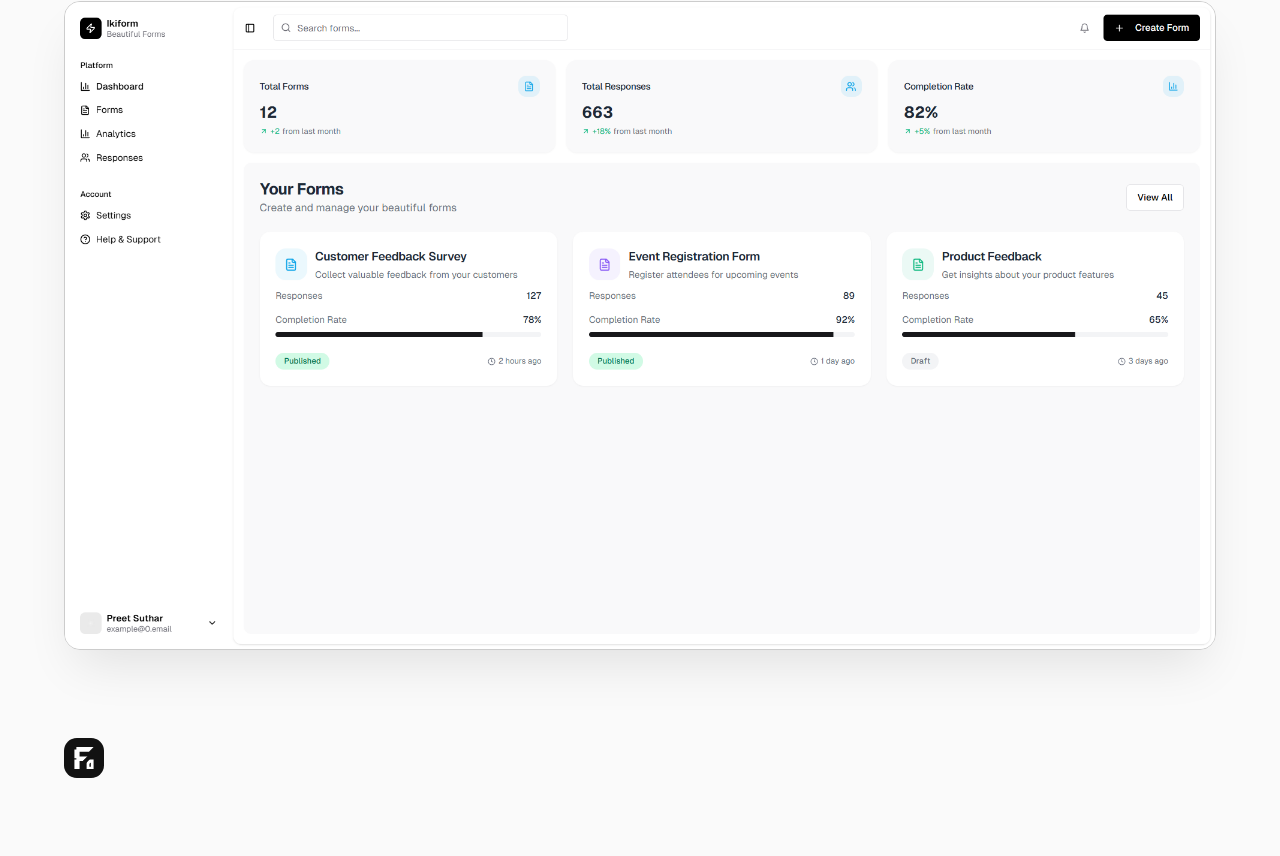
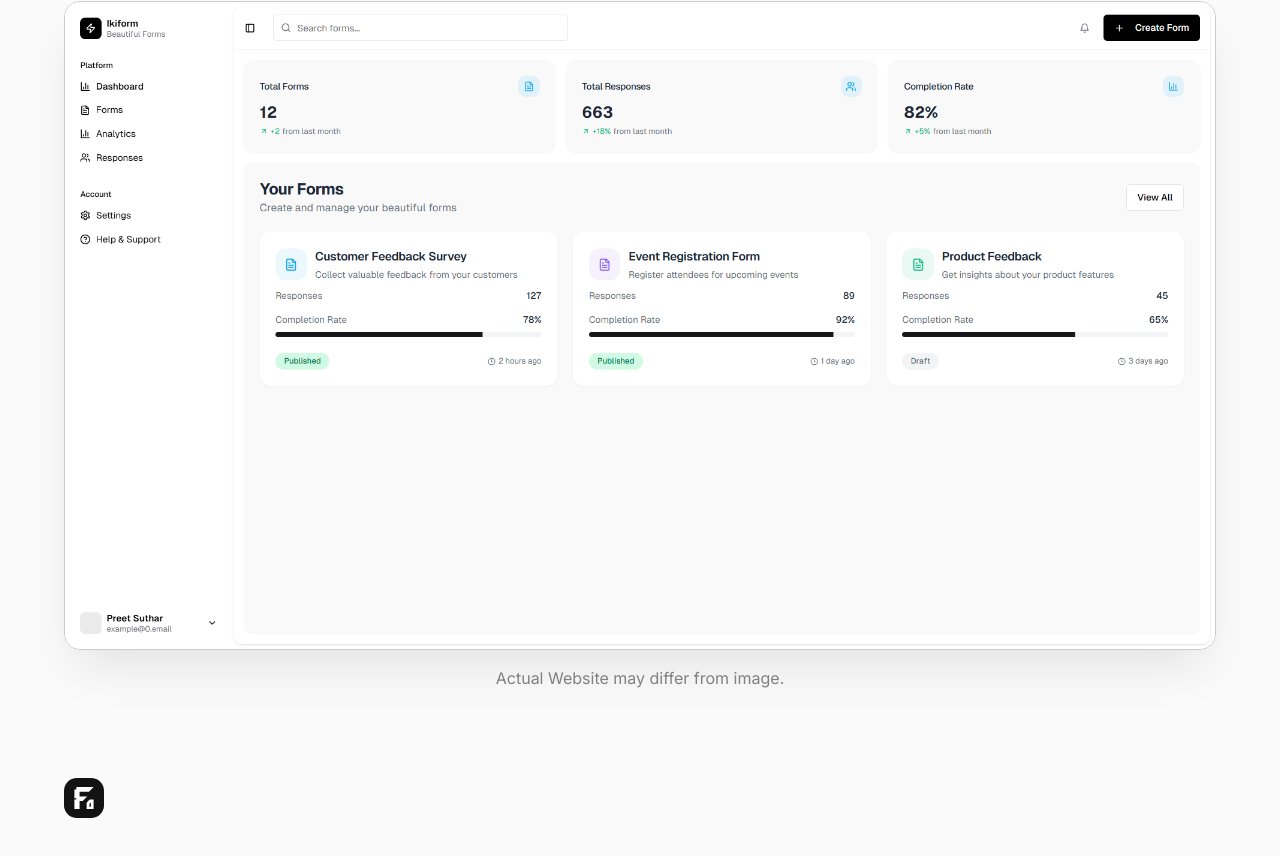
Before and after one commit to preetsuthar17/ikiform, a Next.js app: page / in a window 1280 px wide. Shown: the part 583-1439 px from the top of the page. Before the commit the page ends 1401 px from the top, so only its background shows below. Built offline with nearby package versions, Linux system fonts and the light colour scheme; no server answers; the database is empty.

Commit message:
Add informational text to Hero component indicating that the actual website may differ from the preview image.

```diff
--- a/src/components/home/hero.tsx
+++ b/src/components/home/hero.tsx
@@ -130,6 +130,9 @@ const Hero = () => {
             alt="Ikiform Dashboard Preview"
             className="object-cover w-full h-full border rounded-card shadow-2xl/10"
           />
+          <p className="pt-4 text-muted-foreground">
+            Actual Website may differ from image.
+          </p>
         </div>
       </div>
     </section>
```
